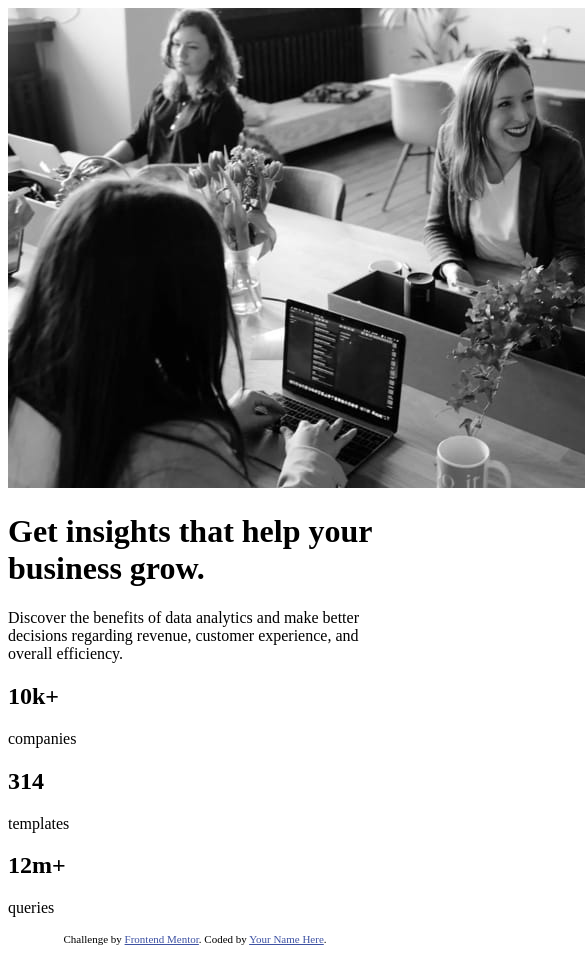
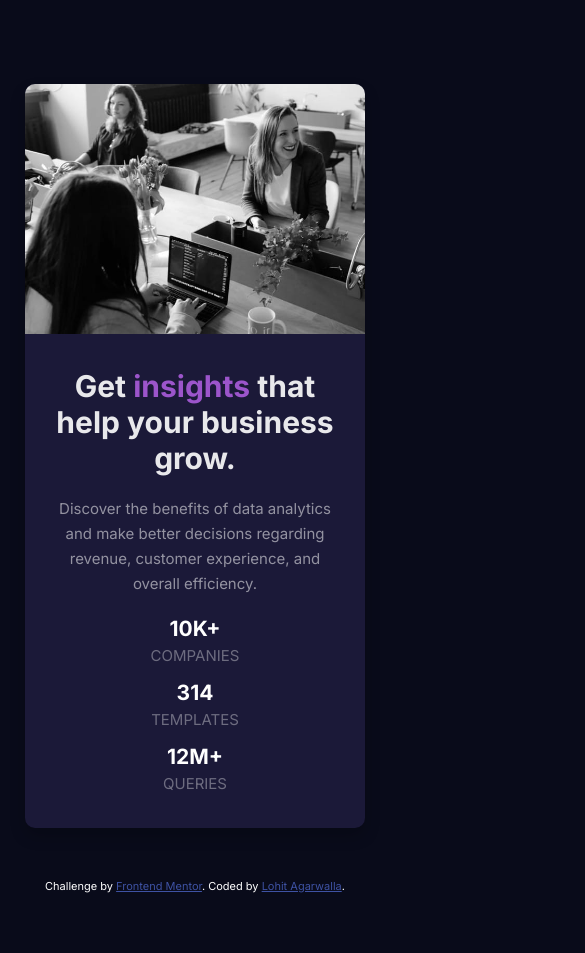
Before and after one commit to imlohit/Frontendmentor_challenges, a plain HTML site: page stats-preview-card-component/index.html in a window 390 px wide. Shown: the top 953 px of the page, 585 px wide, since content can reach past the window. After the commit the page ends 923 px from the top, so only its background shows below. Drawn offline with Linux system fonts and the light colour scheme.

Commit message:
complete styling mobile version

```diff
--- a/stats-preview-card-component/index.html
+++ b/stats-preview-card-component/index.html
@@ -9,6 +9,7 @@
   <link rel="icon" type="image/png" sizes="32x32" href="./images/favicon-32x32.png">
   <link rel="preconnect" href="https://fonts.gstatic.com">
   <link href="https://fonts.googleapis.com/css2?family=Inter:wght@400;700&display=swap" rel="stylesheet">
+  <link rel="stylesheet" href="styles/style.css">
 
   <title>Frontend Mentor | Stats preview card component</title>
 
@@ -27,7 +28,7 @@
 <body>
   <div class="container">
     <div class="img-holder">
-      <img src="images/image-header-mobile.jpg" alt="image-header">
+      <img width="340px" src="images/image-header-mobile.jpg" alt="image-header">
     </div>
     <div class="main">
       <div class="main-content">
@@ -54,7 +55,7 @@
 
   <div class="attribution">
     Challenge by <a href="https://www.frontendmentor.io?ref=challenge" target="_blank">Frontend Mentor</a>.
-    Coded by <a href="#">Your Name Here</a>.
+    Coded by <a href="https://www.frontendmentor.io/profile/imlohit">Lohit Agarwalla</a>.
   </div>
 </body>
 
--- a/stats-preview-card-component/styles/style.scss
+++ b/stats-preview-card-component/styles/style.scss
@@ -1,20 +1,73 @@
-// ## Colors
+// ### Primary
+$main-bg : hsl(233, 47%, 7%);
+$card-bg : hsl(244, 38%, 16%);
+$accent  : hsl(277, 64%, 61%);
+// ### Neutral
+$main-heading-stats : hsl(0, 0%, 100%);
+$main-para : hsla(0, 0%, 100%, 0.75);
+$stats-heading : hsla(0, 0%, 100%, 0.6);
 
-// ### Primary
-
-// - Very dark blue (main background): hsl(233, 47%, 7%)
-// - Dark desaturated blue (card background): hsl(244, 38%, 16%)
-// - Soft violet (accent): hsl(277, 64%, 61%)
-
-// ### Neutral
-
-// - White (main heading, stats): hsl(0, 0%, 100%)
-// - Slightly transparent white (main paragraph): hsla(0, 0%, 100%, 0.75)
-// - Slightly transparent white (stat headings): hsla(0, 0%, 100%, 0.6)
-
-
+*{
+    margin: 0;
+    padding: 0;
+    box-sizing: border-box;
+}
 body{
+    background-color: $main-bg;
     font-size: 15px;
     font-family: 'Inter', sans-serif;
     // weights: 400,700
 }
+
+.container{
+    width: 340px;
+    margin: 10vh auto 6vh auto;
+    background-color: $card-bg;
+    border-radius: 10px;
+    overflow: hidden;
+    text-align: center;
+    box-shadow: 0 8px 16px 0 rgba(0,0,0,0.2);
+
+    .main{
+
+        padding: 20px;
+        .main-content{
+            .main-header{
+                margin-top: 10px;
+                color: $main-heading-stats;
+                opacity: 0.9;
+                #special{
+                    color: $accent;
+                }
+            }
+            p{
+                margin-top: 20px;
+                color: $main-para;
+                opacity: 0.7;
+                line-height: 25px;
+            }
+        }
+        .main-stats{
+            margin-top: 20px;
+            text-transform: uppercase;
+            .stats{
+                margin-bottom: 15px;
+                h2{
+                    color: $main-heading-stats;
+                    font-size: 1.4em;
+                }
+                p{
+                    margin-top: 5px;
+                    color: $stats-heading;
+                    opacity: 0.6;
+                }
+            }
+        }
+    }
+
+}
+
+.attribution{
+    margin-bottom: 30px;
+    color: white;
+}
```
Also changed, not shown: stats-preview-card-component/styles/style.css (added), 1 other file.
